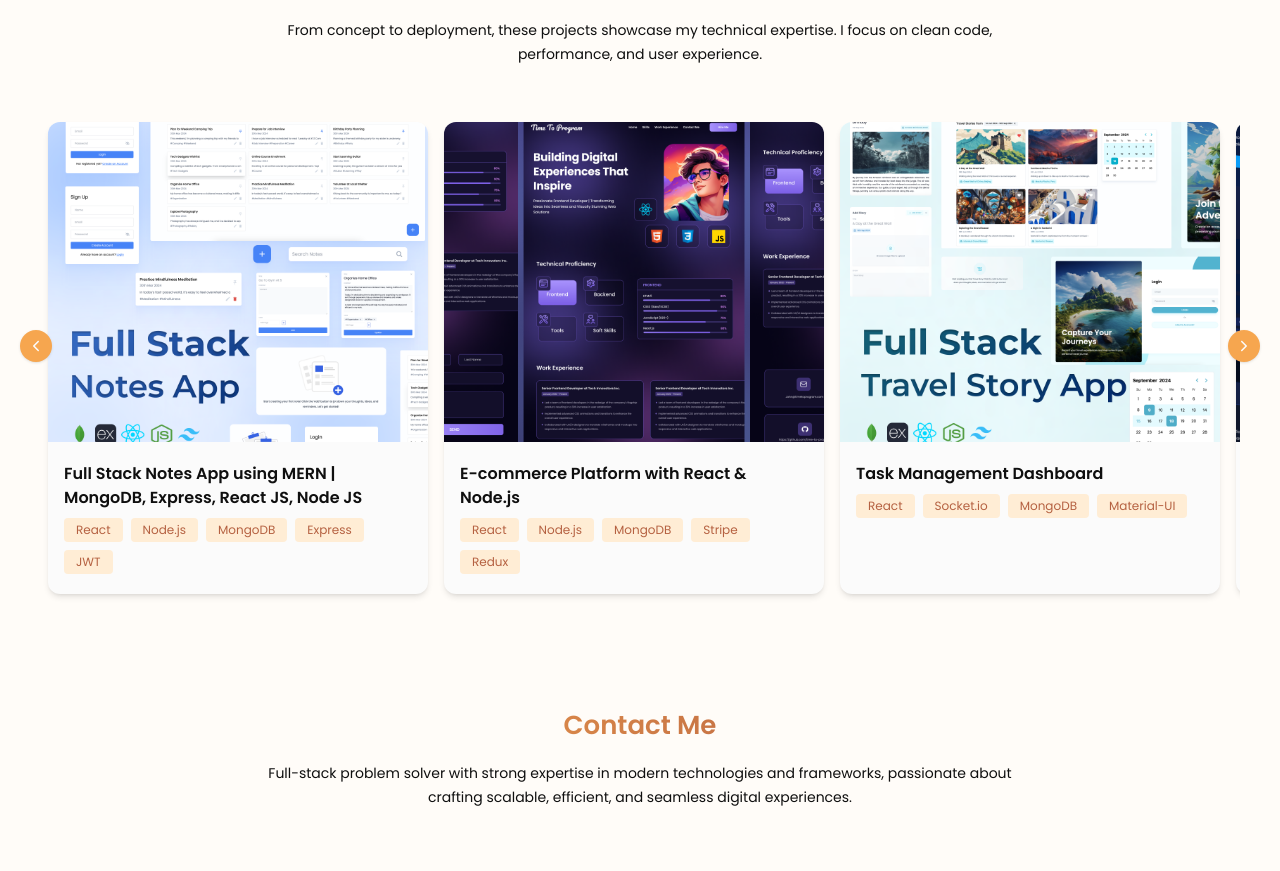
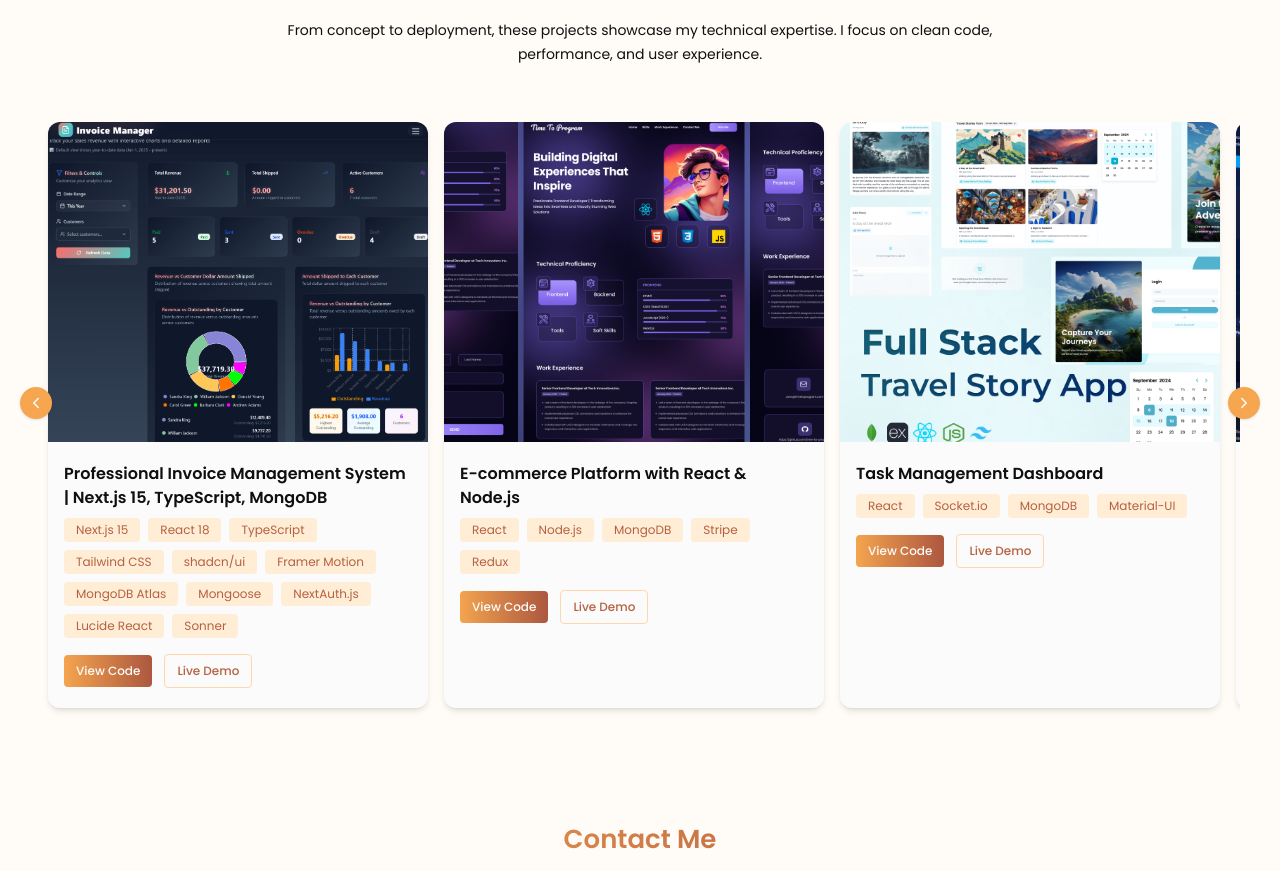
Before and after one commit to sran4/PortFolio-Site, a React (Vite) app: page / in a window 1280 px wide. Shown: the part 3109-3980 px from the top of the page. Built offline with nearby package versions, Linux system fonts and the light colour scheme.

Commit message:
added project 1 in Recent Projects

```diff
--- a/src/components/ProjecCard.jsx
+++ b/src/components/ProjecCard.jsx
@@ -1,4 +1,11 @@
-const ProjecCard = ({ imgUrl, title, tags, technologies }) => {
+const ProjecCard = ({
+  imgUrl,
+  title,
+  tags,
+  technologies,
+  githubUrl,
+  liveUrl,
+}) => {
   // Use technologies if available, otherwise fall back to tags, or empty array
   const displayTags = technologies || tags || [];
 
@@ -24,6 +31,28 @@ const ProjecCard = ({ imgUrl, title, tags, technologies }) => {
             </span>
           ))}
         </div>
+        <div className="flex items-center gap-3 mt-4">
+          {githubUrl && (
+            <a
+              href={githubUrl}
+              target="_blank"
+              rel="noopener noreferrer"
+              className="text-xs font-medium text-white bg-gradient-primary px-3 py-2 rounded"
+            >
+              View Code
+            </a>
+          )}
+          {liveUrl && (
+            <a
+              href={liveUrl}
+              target="_blank"
+              rel="noopener noreferrer"
+              className="text-xs font-medium text-secondary border border-orange-200 dark:border-white/10 px-3 py-2 rounded"
+            >
+              Live Demo
+            </a>
+          )}
+        </div>
       </div>
     </div>
   );
--- a/src/sections/MyProjects.jsx
+++ b/src/sections/MyProjects.jsx
@@ -47,6 +47,8 @@ const MyProjects = () => {
                     key={project.id}
                     imgUrl={project.image}
                     title={project.title}
+                    githubUrl={project.githubUrl}
+                    liveUrl={project.liveUrl}
                     technologies={project.technologies}
                   />
                 </div>
--- a/src/utils/data.js
+++ b/src/utils/data.js
@@ -20,7 +20,7 @@ import {
 import { FaGitAlt } from "react-icons/fa6";
 import { MdGroups3 } from "react-icons/md";
 
-import PROJECT_IMG_1 from "../assets/images/project-1.png";
+import PROJECT_IMG_1 from "../assets/projectsImgs/inv-analytic.png";
 import PROJECT_IMG_2 from "../assets/images/project-2.png";
 import PROJECT_IMG_3 from "../assets/images/project-3.png";
 import PROJECT_IMG_4 from "../assets/images/project-4.png";
@@ -283,13 +283,25 @@ export const PROJECTS = [
   {
     id: 1,
     title:
-      "Full Stack Notes App using MERN | MongoDB, Express, React JS, Node JS",
+      "Professional Invoice Management System | Next.js 15, TypeScript, MongoDB",
     description:
-      "Developed a full-stack note-taking application using the MERN stack. Implemented user authentication, CRUD operations for notes, and responsive design. Features include real-time updates, search functionality, and category organization.",
+      "A comprehensive invoice management application built with Next.js 15 and TypeScript. Features 5 beautiful invoice templates, auto-calculations for taxes and discounts, real-time dashboard with business metrics, and complete invoice lifecycle management. Includes user authentication, template preview, and status tracking for draft, sent, paid, and overdue invoices.",
     image: PROJECT_IMG_1,
-    githubUrl: "https://github.com/yourusername/notes-app",
+    githubUrl: "https://github.com/sran4/invoice-manager",
     liveUrl: "https://yournotesapp.com",
-    technologies: ["React", "Node.js", "MongoDB", "Express", "JWT"],
+    technologies: [
+      "Next.js 15",
+      "React 18",
+      "TypeScript",
+      "Tailwind CSS",
+      "shadcn/ui",
+      "Framer Motion",
+      "MongoDB Atlas",
+      "Mongoose",
+      "NextAuth.js",
+      "Lucide React",
+      "Sonner",
+    ],
   },
   {
     id: 2,
```
Also changed, not shown: src/assets/projectsImgs/inv-analytic.png (added), src/assets/projectsImgs/inv-dashboard.png (added).
